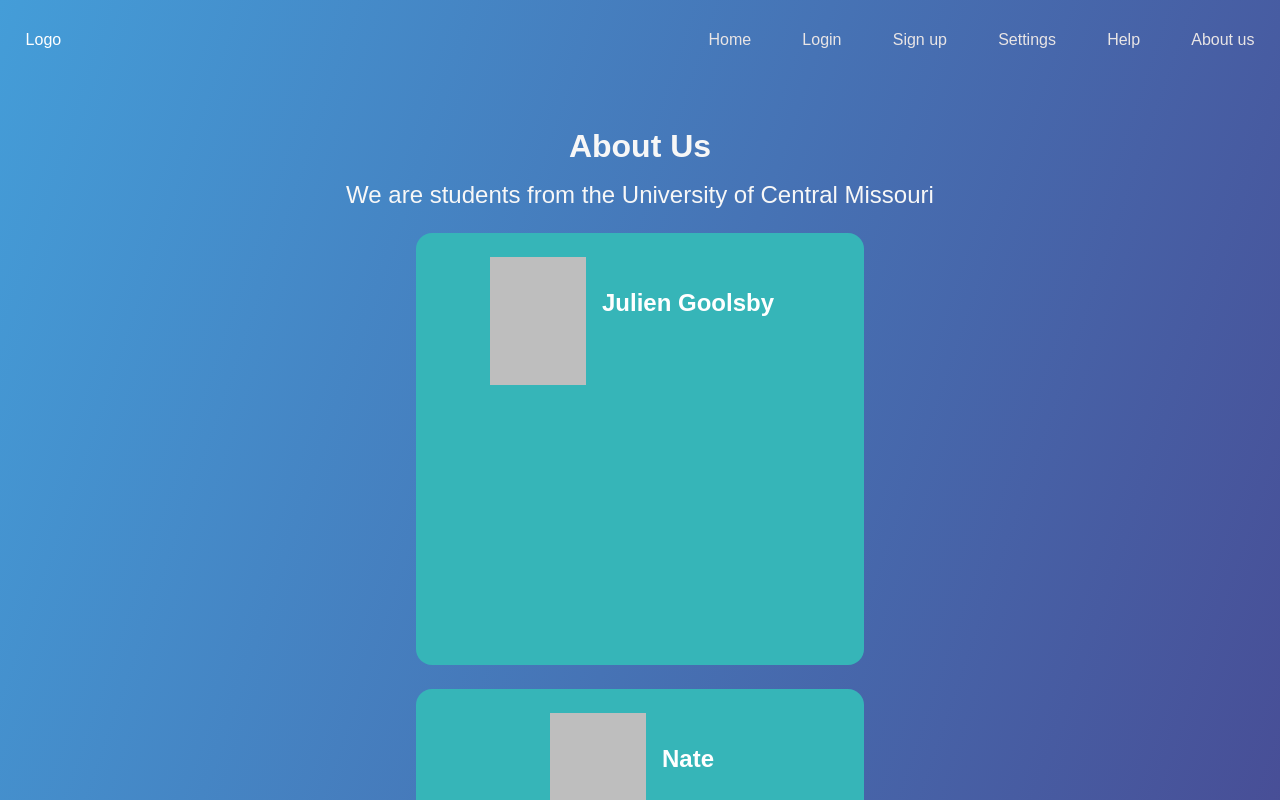
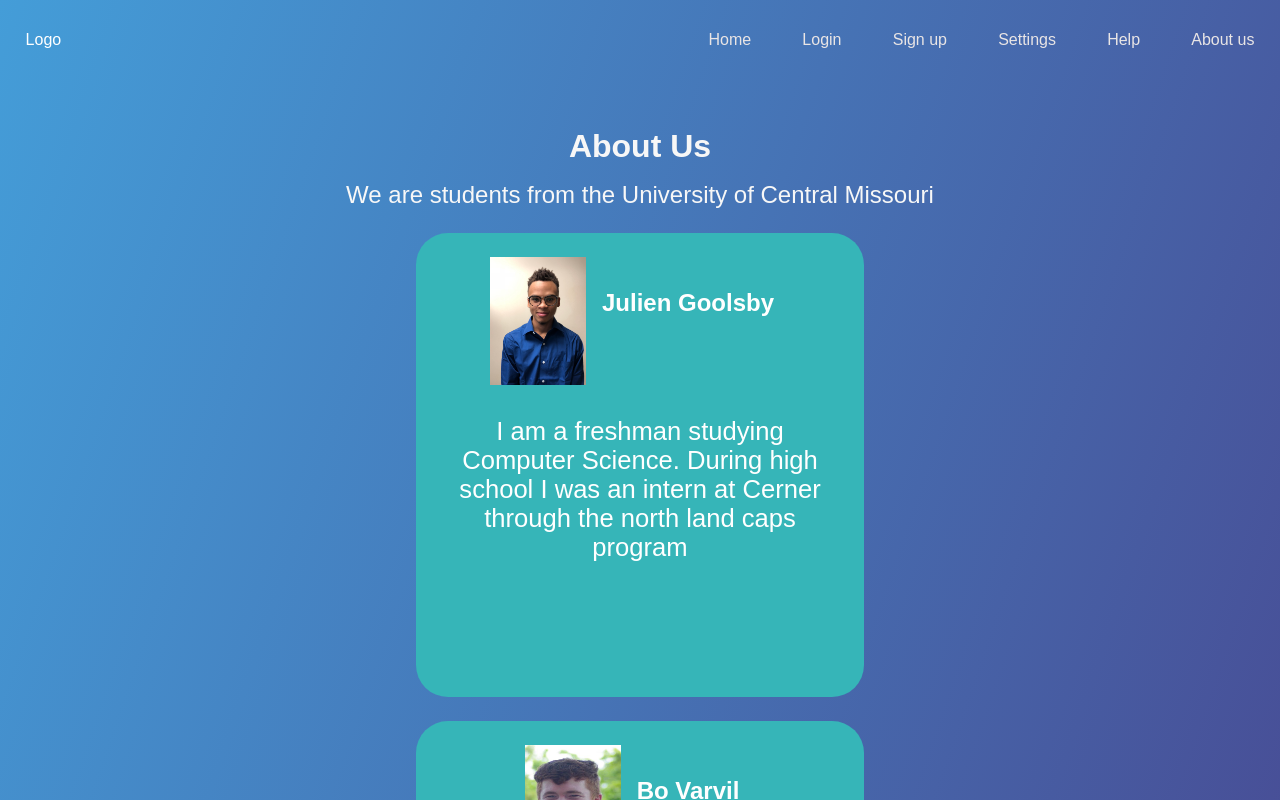
Before and after one commit to GoolsbyJulien/Hackathon2020UCM, a React (Create React App) app: page /aboutUS in a window 1280 px wide. Shown: the top 800 px of the page. Built offline with nearby package versions, Linux system fonts and the light colour scheme; the HTML template or start-up script is replaced by a standard one.

Commit message:
about page bo

```diff
--- a/src/classes/Person/index.css
+++ b/src/classes/Person/index.css
@@ -4,8 +4,8 @@
   background-color: #36B5B8;
 
   width: 25rem;
-  height: 24rem;
-  border-radius: 1rem;
+  height: 26rem;
+  border-radius: 2rem;
 }
 
 .personImage
@@ -15,6 +15,10 @@
   border-color: black;
   border-width: 5px;
 }
+
+.aboutme {
+  color: white;
+}
 .name {
   vertical-align: top;
 padding: 1rem;  display: inline-block;
--- a/src/classes/Person/index.js
+++ b/src/classes/Person/index.js
@@ -1,5 +1,5 @@
 
-import defaultLogo from '../../images/defaultlogo.png';
+import julienPicture from '../../images/julien.JPG';
 
 import React from 'react';
 
@@ -9,15 +9,14 @@ import history from '../../history';
 import './index.css';
 
 class Person {
-  constructor(name, aboutMe) {
+  constructor(name, aboutMe, picture) {
     this.aboutMe = aboutMe;
     this.name = name;
-    this.logo = <img className='SearchResultLogoImg' src={defaultLogo} alt='Logo' />;
+    this.picture = picture;
+
+
   }
 
-  setLogo = (logo) => {
-    this.logo = logo;
-  }
 
 
 
@@ -25,10 +24,12 @@ class Person {
 
     return (
       <div class="aboutUsCard">
-      <img className="personImage" src={defaultLogos}>
+      <img className="personImage" src={this.picture}>
 
        </img>
           <h1 className = "name"> {this.name} </h1>
+
+    <p className="aboutme"> {this.aboutMe}</p>
       </div>
     );
   }
--- a/src/pages/AboutUSPage/index.js
+++ b/src/pages/AboutUSPage/index.js
@@ -6,7 +6,9 @@ import Business from '../../classes/Business';
 
 import './index.css';
 import Person from '../../classes/Person';
+import boPicture from '../../images/bo.JPG';
 
+import julienPicture from '../../images/julien.JPG';
 class AboutUSPage extends React.Component {
   constructor(props) {
     super(props);
@@ -14,16 +16,17 @@ class AboutUSPage extends React.Component {
   }
   build = () => {
     // do stuff based off searchValue
-    const results = [new Person('Julien Goolsby', 'Home Depot'), new Person('Nate', 'Walmart')];
+    const results = [new Person('Julien Goolsby', 'I am a freshman studying Computer Science. During high school I was an intern at Cerner through the north land caps program  ', julienPicture),
+    new Person('Bo Varvil', 'Walmart', boPicture)];
     return results.map(person => person.build());
   }
 
   render() {
     return (
       <div className='AboutUsPage'>
-          <h1 className ="aboutUsHeader"> About Us </h1>
-          <p className = "aboutUsParagraph" >We are students from the University of Central Missouri</p>
-          <center>{this.build()}</center>
+        <h1 className="aboutUsHeader"> About Us </h1>
+        <p className="aboutUsParagraph" >We are students from the University of Central Missouri</p>
+        <center>{this.build()}</center>
       </div>
     );
   }
```
Also changed, not shown: src/images/bo.JPG (added), src/images/julien.JPG (added).
